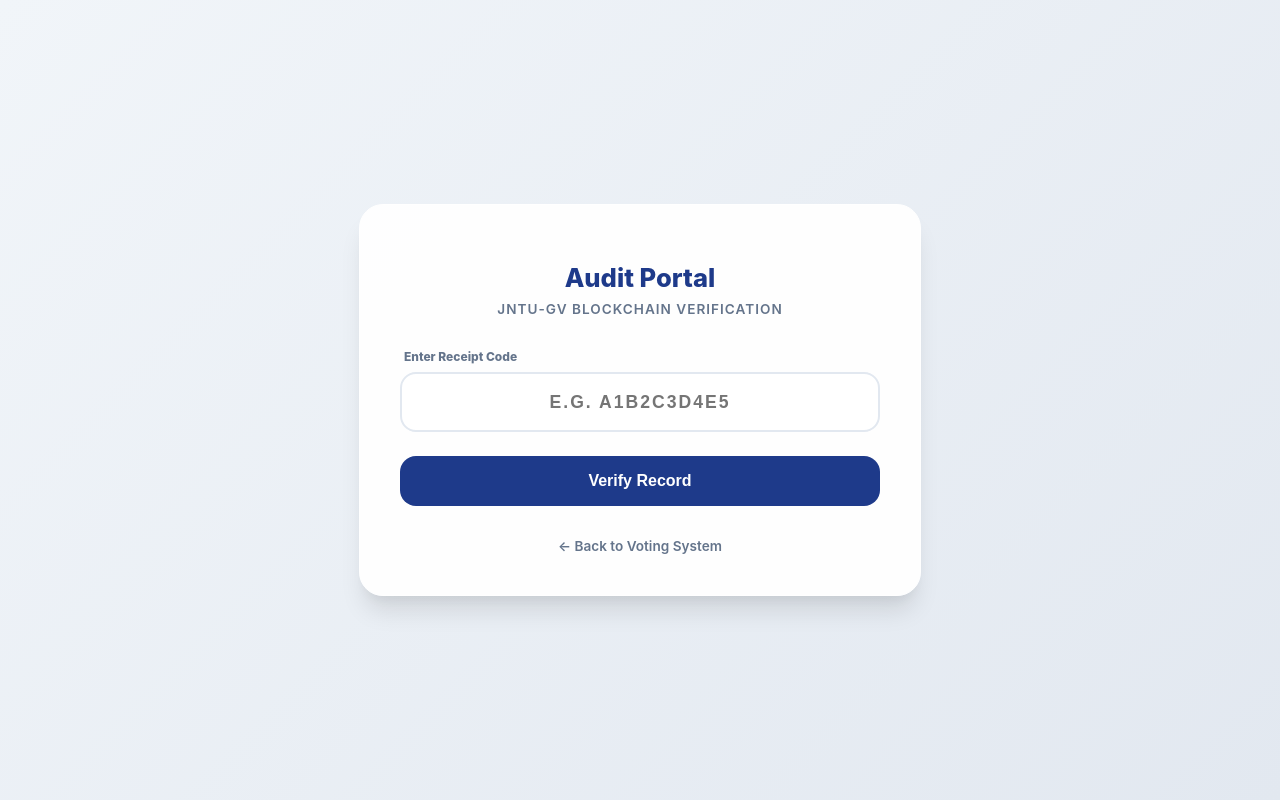
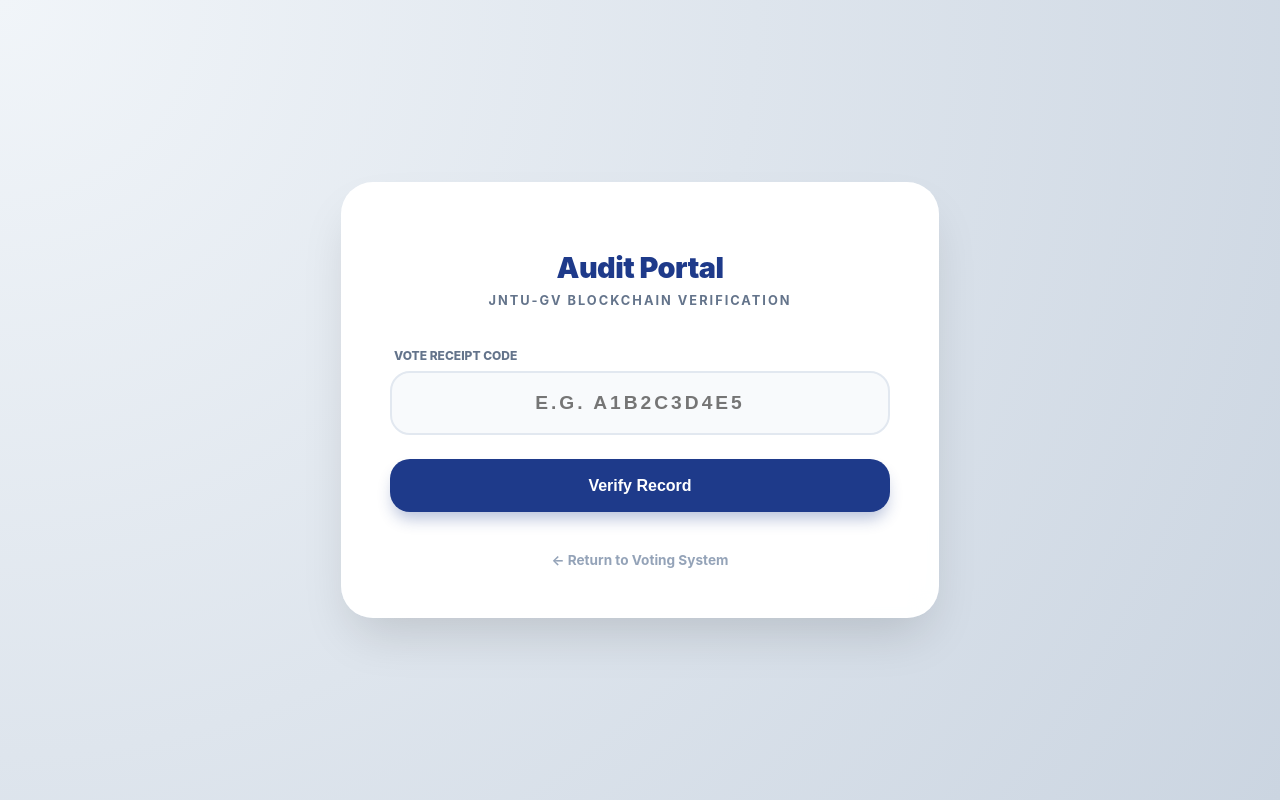
Before and after one commit to prudhvi16131/jntugv-voting-system, a Flask app: page /audit in a window 1280 px wide. Run offline with Flask 3, Linux system fonts and the light colour scheme.

Commit message:
Finalized ultra-premium design for audit.html

```diff
--- a/templates/audit.html
+++ b/templates/audit.html
@@ -8,92 +8,105 @@
         /* Professional UI Root Variables */
         :root {
             --jntu-blue: #1e3a8a;
-            --accent-blue: #2563eb;
-            --success-green: #059669;
-            --error-red: #dc2626;
-            --glass-bg: rgba(255, 255, 255, 0.95);
-            --text-main: #1e293b;
+            --accent: #2563eb;
+            --success: #10b981;
+            --error: #ef4444;
+            --bg-glass: rgba(255, 255, 255, 0.98);
+            --text-main: #0f172a;
             --text-muted: #64748b;
         }
 
         body {
-            font-family: 'Inter', 'Segoe UI', sans-serif;
-            background: linear-gradient(135deg, #f1f5f9 0%, #e2e8f0 100%);
-            margin: 0;
+            font-family: 'Inter', system-ui, -apple-system, sans-serif;
+            background: radial-gradient(circle at top left, #f1f5f9, #cbd5e1);
+            min-height: 100vh;
             display: flex;
             justify-content: center;
             align-items: center;
-            min-height: 100vh;
+            margin: 0;
             color: var(--text-main);
         }
 
         .audit-container {
-            background: var(--glass-bg);
-            padding: 2.5rem;
-            border-radius: 24px;
-            box-shadow: 0 20px 25px -5px rgba(0, 0, 0, 0.1), 0 10px 10px -5px rgba(0, 0, 0, 0.04);
+            background: var(--bg-glass);
+            padding: 3rem;
+            border-radius: 32px;
+            box-shadow: 0 25px 50px -12px rgba(0, 0, 0, 0.15);
             width: 90%;
-            max-width: 480px;
+            max-width: 500px;
+            border: 1px solid rgba(255, 255, 255, 0.6);
+            backdrop-filter: blur(12px);
             text-align: center;
-            border: 1px solid #ffffff;
         }
 
-        h1 { font-size: 1.6rem; color: var(--jntu-blue); margin-bottom: 0.5rem; font-weight: 800; }
-        .subtitle { font-size: 0.85rem; color: var(--text-muted); margin-bottom: 2rem; font-weight: 600; text-transform: uppercase; letter-spacing: 1px; }
+        h1 { font-weight: 900; color: var(--jntu-blue); letter-spacing: -0.5px; margin-bottom: 8px; font-size: 1.8rem; }
+        .subtitle { color: var(--text-muted); font-weight: 700; font-size: 0.8rem; text-transform: uppercase; letter-spacing: 2px; margin-bottom: 2.5rem; }
 
         /* Form Styling */
-        .input-wrapper { margin-bottom: 1.5rem; }
-        label { display: block; text-align: left; font-size: 0.75rem; font-weight: 800; color: var(--text-muted); margin-bottom: 8px; margin-left: 4px; }
+        .input-wrapper { position: relative; margin-bottom: 1.5rem; }
+        label { display: block; text-align: left; font-size: 0.75rem; font-weight: 800; color: var(--text-muted); margin-bottom: 8px; margin-left: 4px; text-transform: uppercase; }
         input {
             width: 100%;
-            padding: 1.1rem;
+            padding: 1.2rem;
             border: 2px solid #e2e8f0;
-            border-radius: 16px;
-            font-size: 1.1rem;
+            border-radius: 20px;
+            font-size: 1.2rem;
             box-sizing: border-box;
             text-align: center;
-            letter-spacing: 2px;
-            font-weight: 700;
-            transition: all 0.3s ease;
+            letter-spacing: 3px;
+            font-weight: 800;
+            color: var(--text-main);
+            transition: all 0.3s cubic-bezier(0.4, 0, 0.2, 1);
+            background: #f8fafc;
             text-transform: uppercase;
         }
-        input:focus { border-color: var(--accent-blue); outline: none; box-shadow: 0 0 0 4px rgba(37, 99, 235, 0.1); }
+        input:focus { border-color: var(--accent); background: white; box-shadow: 0 0 0 5px rgba(37, 99, 235, 0.15); outline: none; }
 
         .btn-verify {
             background: var(--jntu-blue);
             color: white;
-            padding: 1rem;
-            border-radius: 16px;
+            padding: 1.1rem;
+            border-radius: 20px;
             border: none;
             width: 100%;
+            font-weight: 800;
+            font-size: 1rem;
+            cursor: pointer;
+            box-shadow: 0 10px 15px -3px rgba(30, 58, 138, 0.3);
+            transition: all 0.3s ease;
+        }
+        .btn-verify:hover { background: var(--accent); transform: translateY(-3px); box-shadow: 0 20px 25px -5px rgba(37, 99, 235, 0.4); }
+
+        /* Verification Result Cards */
+        .result-card {
+            margin-top: 2.5rem;
+            padding: 2rem;
+            border-radius: 24px;
+            text-align: left;
+            animation: slideUp 0.5s cubic-bezier(0.16, 1, 0.3, 1);
+            position: relative;
+        }
+        @keyframes slideUp { from { opacity: 0; transform: translateY(20px); } to { opacity: 1; transform: translateY(0); } }
+
+        .success { background: #f0fdf4; border: 2px solid #86efac; }
+        .error { background: #fff1f2; border: 2px solid #fecdd3; }
+
+        .status-header { display: flex; align-items: center; gap: 8px; margin-bottom: 1.2rem; font-weight: 900; font-size: 0.95rem; text-transform: uppercase; }
+        .row { display: flex; justify-content: space-between; padding: 12px 0; border-bottom: 1px dashed rgba(0,0,0,0.08); }
+        .row:last-child { border: none; }
+        .label { color: var(--text-muted); font-weight: 600; font-size: 0.85rem; }
+        .val { color: var(--text-main); font-weight: 800; font-size: 0.95rem; }
+
+        .back-link {
+            display: inline-block;
+            margin-top: 2.5rem;
+            color: #94a3b8;
+            text-decoration: none;
+            font-size: 0.85rem;
             font-weight: 700;
-            cursor: pointer;
-            font-size: 1rem;
-            transition: transform 0.2s, background 0.2s;
+            transition: color 0.2s;
         }
-        .btn-verify:hover { background: var(--accent-blue); transform: translateY(-2px); }
-
-        /* Result Cards */
-        .result-card {
-            margin-top: 2rem;
-            padding: 1.5rem;
-            border-radius: 20px;
-            text-align: left;
-            animation: fadeIn 0.4s ease-out;
-        }
-        @keyframes fadeIn { from { opacity: 0; transform: translateY(10px); } to { opacity: 1; transform: translateY(0); } }
-
-        .success { background: #f0fdf4; border: 2px solid #bbf7d0; }
-        .error { background: #fef2f2; border: 2px solid #fecaca; }
-
-        .status-header { display: flex; align-items: center; gap: 8px; margin-bottom: 1rem; font-weight: 800; font-size: 0.95rem; }
-        .row { display: flex; justify-content: space-between; margin-bottom: 10px; font-size: 0.9rem; border-bottom: 1px solid rgba(0,0,0,0.03); padding-bottom: 6px; }
-        .row:last-child { border: none; }
-        .label { color: var(--text-muted); font-weight: 600; }
-        .val { color: var(--text-main); font-weight: 700; }
-
-        .back-btn { display: inline-block; margin-top: 2rem; color: var(--text-muted); text-decoration: none; font-size: 0.85rem; font-weight: 600; transition: color 0.2s; }
-        .back-btn:hover { color: var(--jntu-blue); }
+        .back-link:hover { color: var(--jntu-blue); }
     </style>
 </head>
 <body>
@@ -104,7 +117,7 @@
 
     <form action="/audit" method="POST">
         <div class="input-wrapper">
-            <label>Enter Receipt Code</label>
+            <label>Vote Receipt Code</label>
             <input type="text" name="receipt" placeholder="E.G. A1B2C3D4E5" value="{{ searched_id if searched_id else '' }}" required>
         </div>
         <button type="submit" class="btn-verify">Verify Record</button>
@@ -113,20 +126,23 @@
     {% if searched_id %}
         {% if result %}
         <div class="result-card success">
-            <div class="status-header" style="color: var(--success-green);">✓ BLOCKCHAIN RECORD VERIFIED</div>
+            <div class="status-header" style="color: var(--success);">✓ BLOCKCHAIN RECORD VERIFIED</div>
             <div class="row"><span class="label">Ledger Index</span><span class="val">#{{ result.block_index }}</span></div>
             <div class="row"><span class="label">Mining Time (IST)</span><span class="val">{{ result.timestamp }}</span></div>
             <div class="row"><span class="label">Candidate Record</span><span class="val">{{ result.candidate }}</span></div>
         </div>
         {% else %}
         <div class="result-card error">
-            <div class="status-header" style="color: var(--error-red);">✕ RECORD NOT FOUND</div>
-            <p style="margin:0; font-size: 0.85rem; line-height: 1.5;">The receipt ID <strong>"{{ searched_id }}"</strong> was not found in the current blockchain database. Please verify the code and try again.</p>
+            <div class="status-header" style="color: var(--error);">✕ RECORD NOT FOUND</div>
+            <p style="margin:0; font-size: 0.85rem; line-height: 1.6; color: #991b1b;">
+                The receipt ID <strong>"{{ searched_id }}"</strong> was not found in the decentralized ledger.
+                Please ensure you copied the code exactly from your successful vote screen.
+            </p>
         </div>
         {% endif %}
     {% endif %}
 
-    <a href="/" class="back-btn">← Back to Voting System</a>
+    <a href="/" class="back-link">← Return to Voting System</a>
 </div>
 
 </body>
```
